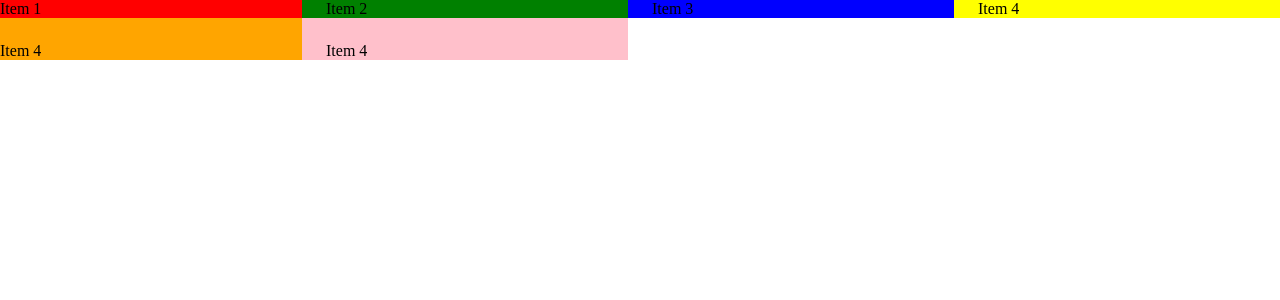
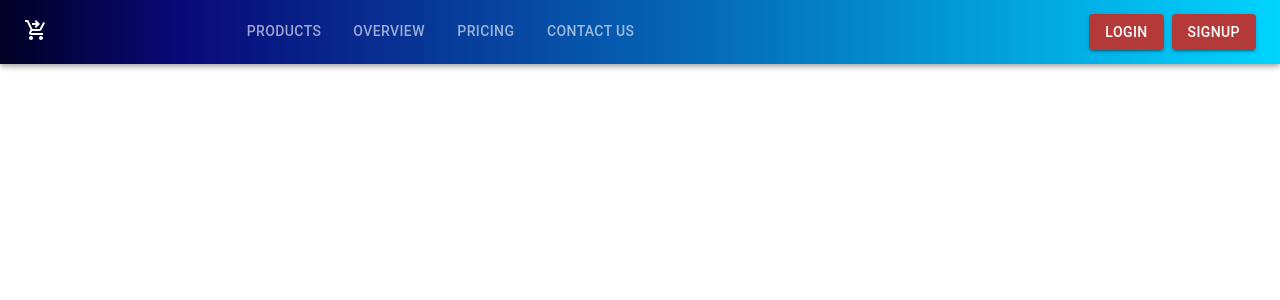
Before and after one commit to ShehabTaher/material-ui-tutorial, a React (Create React App) app: page / in a window 1280 px wide. Shown: the top 300 px of the page. Built offline with nearby package versions, Linux system fonts and the light colour scheme.

Commit message:
Add navigation bar

```diff
--- a/src/App.js
+++ b/src/App.js
@@ -28,6 +28,9 @@ import DataGridComponent from './sectionSix/DataGridComponent'
 import ThemeProviderComponent from './sectionSeven/ThemeProviderComponent'
 import IconComponent from './sectionEight/IconComponent'
 import GridComponent from './sectionNine/GridComponent'
+import ResponsiveTextComponent from './sectionTen/ResponsiveTextComponent'
+import ResponsiveAnyComponent from './sectionTen/ResponsiveAnyComponent'
+import NavbarComponent from './sectionEleven/NavbarComponent'
 
 function App() {
   return (
@@ -60,7 +63,10 @@ function App() {
       {/* <DataGridComponent /> */}
       {/* <ThemeProviderComponent /> */}
       {/* <IconComponent /> */}
-      <GridComponent />
+      {/* <GridComponent /> */}
+      {/* <ResponsiveTextComponent /> */}
+      {/* <ResponsiveAnyComponent /> */}
+      <NavbarComponent />
     </div>
   )
 }
--- /dev/null
+++ b/src/sectionEleven/DrawerComponent.js
@@ -0,0 +1,41 @@
+import {
+  Drawer,
+  IconButton,
+  List,
+  ListItemButton,
+  ListItemText,
+} from '@mui/material'
+import { useState } from 'react'
+import MenuRoundedIcon from '@mui/icons-material/MenuRounded'
+
+const DrawerComponent = ({ links }) => {
+  const [open, setOpen] = useState(false)
+  return (
+    <>
+      <Drawer
+        PaperProps={{
+          sx: {
+            background: 'rgba(9, 9, 121, 1)',
+          },
+        }}
+        open={open}
+        onClose={() => setOpen(false)}
+      >
+        <List>
+          {links.map((link) => (
+            <ListItemButton onClick={() => setOpen(false)} key={link} divider>
+              <ListItemText sx={{ color: 'white' }}>{link}</ListItemText>
+            </ListItemButton>
+          ))}
+        </List>
+      </Drawer>
+      <IconButton
+        sx={{ marginLeft: 'auto', color: 'white' }}
+        onClick={() => setOpen(!open)}
+      >
+        <MenuRoundedIcon />
+      </IconButton>
+    </>
+  )
+}
+export default DrawerComponent
--- /dev/null
+++ b/src/sectionEleven/NavbarComponent.js
@@ -0,0 +1,72 @@
+import {
+  AppBar,
+  Box,
+  Button,
+  Grid,
+  Tab,
+  Tabs,
+  Toolbar,
+  Typography,
+  useTheme,
+  useMediaQuery,
+} from '@mui/material'
+import ShoppingCartCheckoutIcon from '@mui/icons-material/ShoppingCartCheckout'
+import { useState } from 'react'
+import DrawerComponent from './DrawerComponent'
+
+const linksArray = ['Products', 'Overview', 'Pricing', 'Contact us']
+const NavbarComponent = () => {
+  const theme = useTheme()
+  const isMobile = useMediaQuery(theme.breakpoints.down('md'))
+  const [value, setValue] = useState()
+  return (
+    <AppBar
+      sx={{
+        backgroundImage:
+          'linear-gradient(90deg, rgba(2,0,36,1) 0%, rgba(9,9,121,1) 14%, rgba(0,212,255,1) 100%);',
+      }}
+    >
+      <Toolbar>
+        {isMobile ? (
+          <DrawerComponent links={linksArray} />
+        ) : (
+          <Grid container spacing={1} sx={{ alignItems: 'center' }}>
+            <Grid item xs={2}>
+              <ShoppingCartCheckoutIcon />
+            </Grid>
+            <Grid item xs={6}>
+              <Tabs
+                indicatorColor='secondary'
+                textColor='inherit'
+                value={value}
+                onChange={(e, value) => setValue(value)}
+              >
+                {linksArray.map((link) => (
+                  <Tab key={link} label={link} />
+                ))}
+              </Tabs>
+            </Grid>
+            <Grid item xs={1} />
+            <Grid item xs={3}>
+              <Box display={'flex'}>
+                <Button
+                  sx={{ marginLeft: 'auto', background: 'rgba(180,58,58,1)' }}
+                  variant='contained'
+                >
+                  Login
+                </Button>
+                <Button
+                  sx={{ marginLeft: 1, background: 'rgba(180,58,58,1)' }}
+                  variant='contained'
+                >
+                  signup
+                </Button>
+              </Box>
+            </Grid>
+          </Grid>
+        )}
+      </Toolbar>
+    </AppBar>
+  )
+}
+export default NavbarComponent
--- /dev/null
+++ b/src/sectionTen/ResponsiveAnyComponent.js
@@ -0,0 +1,19 @@
+import { Box } from '@mui/material'
+
+const ResponsiveAnyComponent = () => {
+  return (
+    <Box
+      // width={{ xs: '200px', sm: '300px', md: '500px', lg: '1000px' }}
+      // height={{ xs: '200px', sm: '300px', md: '500px', lg: '1000px' }}
+      width={'100%'}
+      height={'100vh'}
+      bgcolor={'yellow'}
+    >
+      {/*
+    => Responsive Values - themeObject : - we can provide responsive styles
+                                         - it accepts the theme responsive object to enable responsiveness
+    */}
+    </Box>
+  )
+}
+export default ResponsiveAnyComponent
--- /dev/null
+++ b/src/sectionTen/ResponsiveTextComponent.js
@@ -0,0 +1,22 @@
+import { Box, Typography } from '@mui/material'
+
+const ResponsiveTextComponent = () => {
+  return (
+    <Box>
+      {/*
+    => Responsive Values: - The Responsive Styles comes from theme object to every component of MUI
+                          - we can give various responsive styles numbers, like we do in the theme objects.
+                          - Note: you need to provide values for all screens (xs, sm, md, lg, xl).
+    => Responsive Text - Typography : - we can provide responsive fontSize
+                                      - it accepts the theme responsive object to enable responsiveness
+    */}
+      <Typography
+        fontSize={{ xs: '1rem', sm: '1.5rem', md: '2rem' }}
+        variant='h1'
+      >
+        h1. Heading
+      </Typography>
+    </Box>
+  )
+}
+export default ResponsiveTextComponent
```
Also changed, not shown: 1 other file (tests, documents, lock files or other folders).
